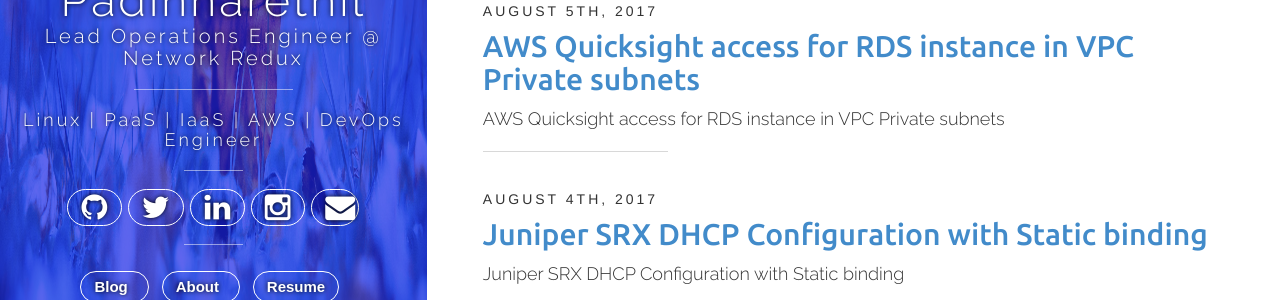
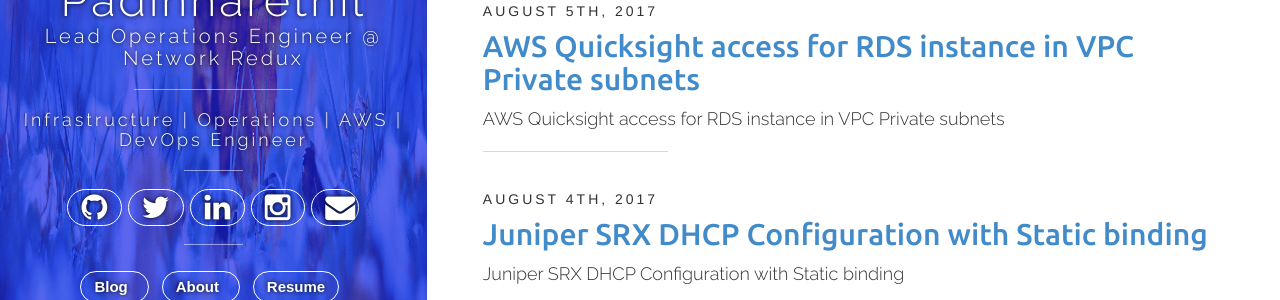
Before and after one commit to dijeesh/dijeesh.github.io-bak, a Jekyll site: the page built from index.html, in a window 1280 px wide. Shown: the part 346-646 px from the top of the page. Built offline with Jekyll 4.4.1, drawn with Linux system fonts in a browser that asks for light colours; nearby versions of some CDN libraries; the list of posts is cut into pages by our own code; comment, search, counter and statistics services are not loaded.

Commit message:
eks blog

```diff
--- a/_config.yml
+++ b/_config.yml
@@ -31,5 +31,5 @@
   twitter: dijeeshpnair
   facebook: dijeeshpnair
   googleplus: +dijeeshpnair
-  bio: "Linux | PaaS | IaaS | AWS | DevOps Engineer"
+  bio: "Infrastructure | Operations | AWS | DevOps Engineer"
   uno-dbyll: https://raw.githubusercontent.com/dijeesh/dijeesh.github.io/master/diju_profile.jpg
```
